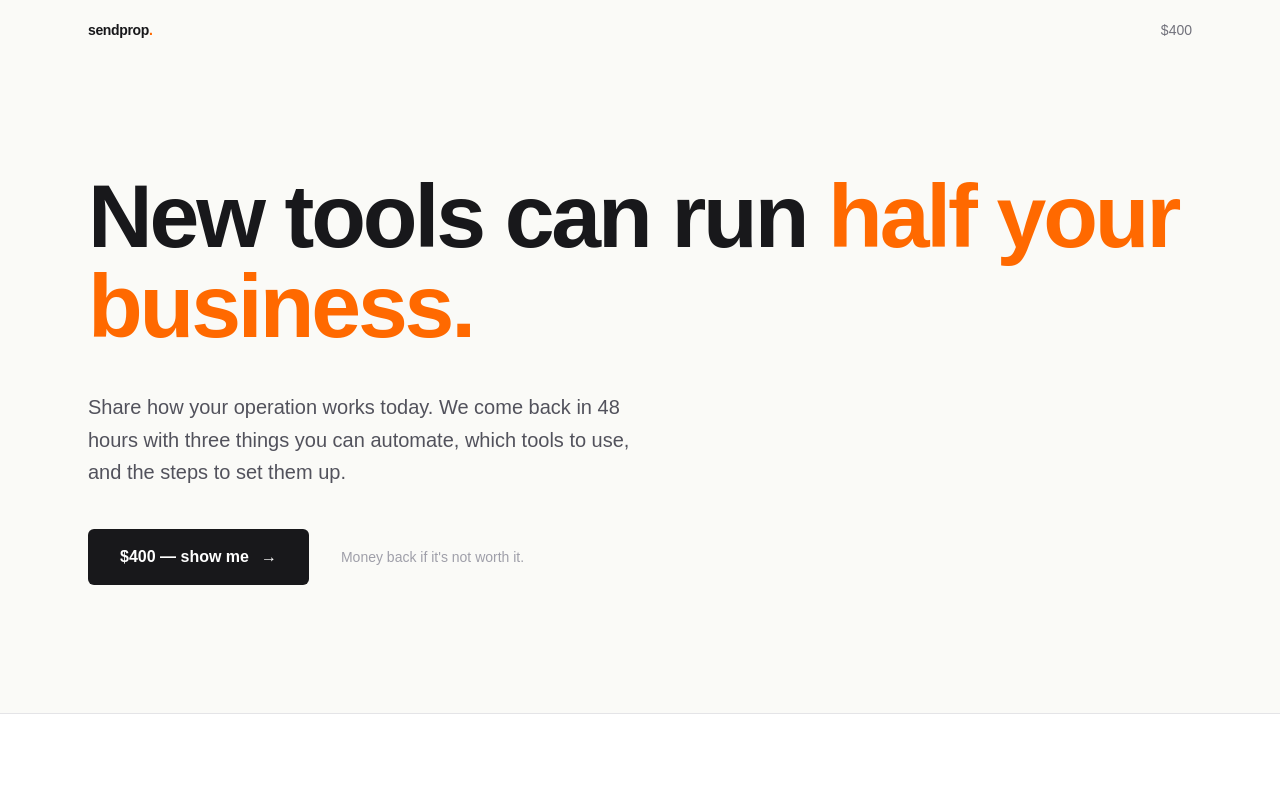
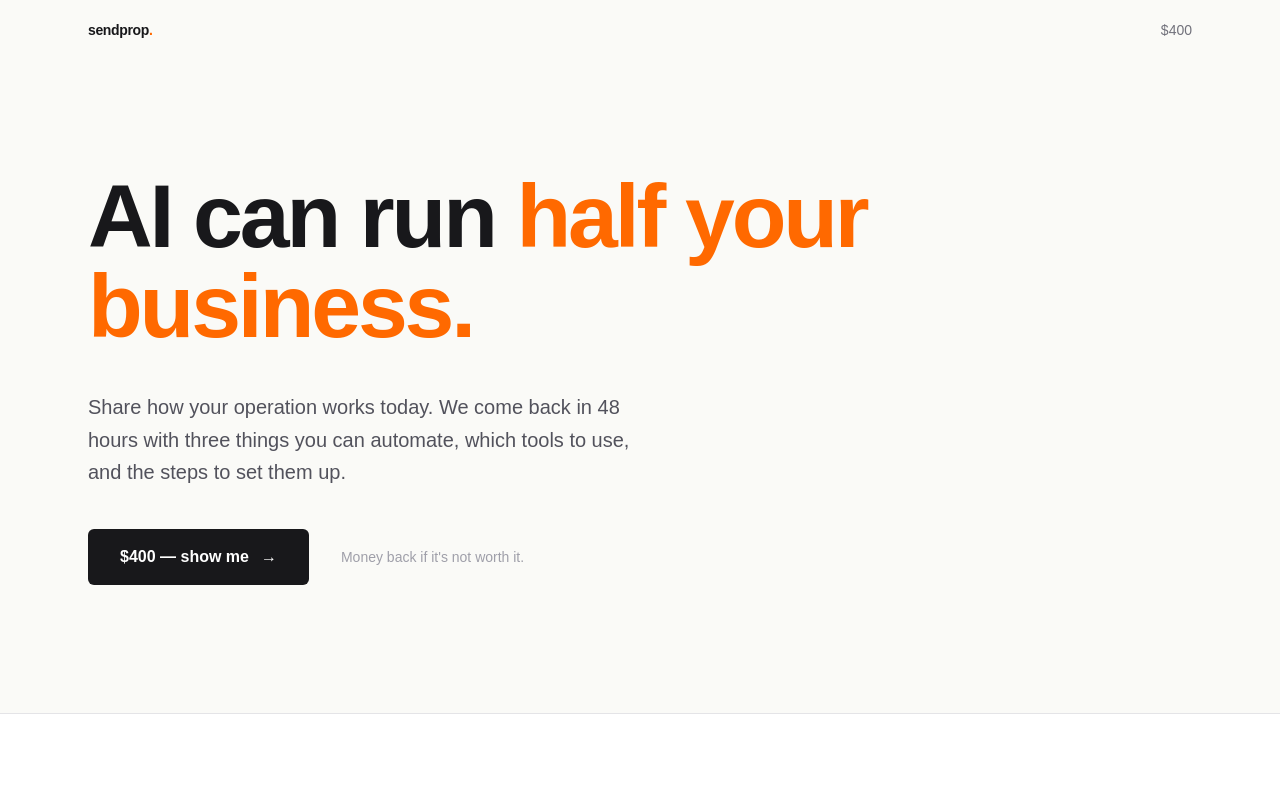
Before and after one commit to jefdiesel/sendprop, a Next.js app: page / in a window 1280 px wide. Shown: the top 800 px of the page. Built offline with nearby package versions, Linux system fonts and the light colour scheme.

Commit message:
Hero: "AI can run half your business."
Co-Authored-By: Claude Opus 4.6 (1M context) <noreply@anthropic.com>

```diff
--- a/src/app/page.tsx
+++ b/src/app/page.tsx
@@ -24,7 +24,7 @@ export default function HomePage() {
       {/* hero */}
       <section className="mx-auto max-w-6xl px-6 pt-16 pb-20 sm:pt-28 sm:pb-32">
         <h1 className="max-w-[24ch] text-[clamp(2.5rem,7vw,6rem)] font-semibold leading-[1.0] tracking-[-0.035em]">
-          New tools can run{" "}
+          AI can run{" "}
           <span className="text-orange-500">half your business.</span>
         </h1>
 
```
